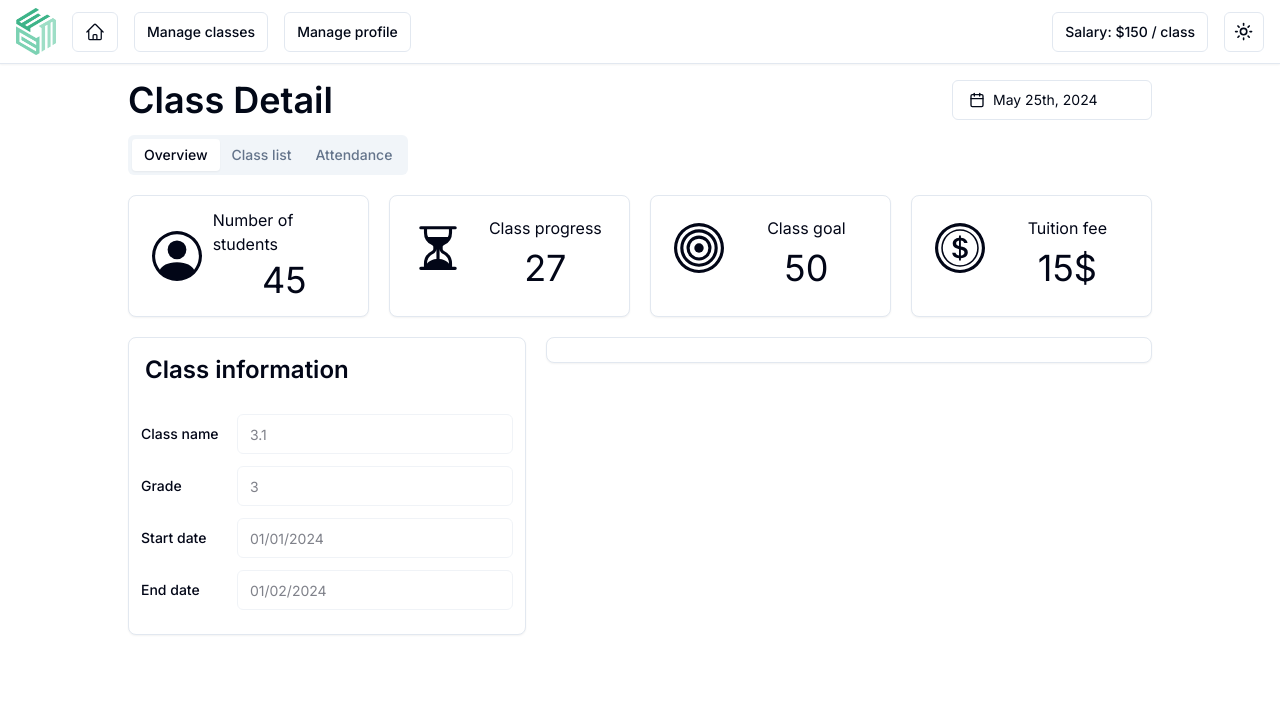
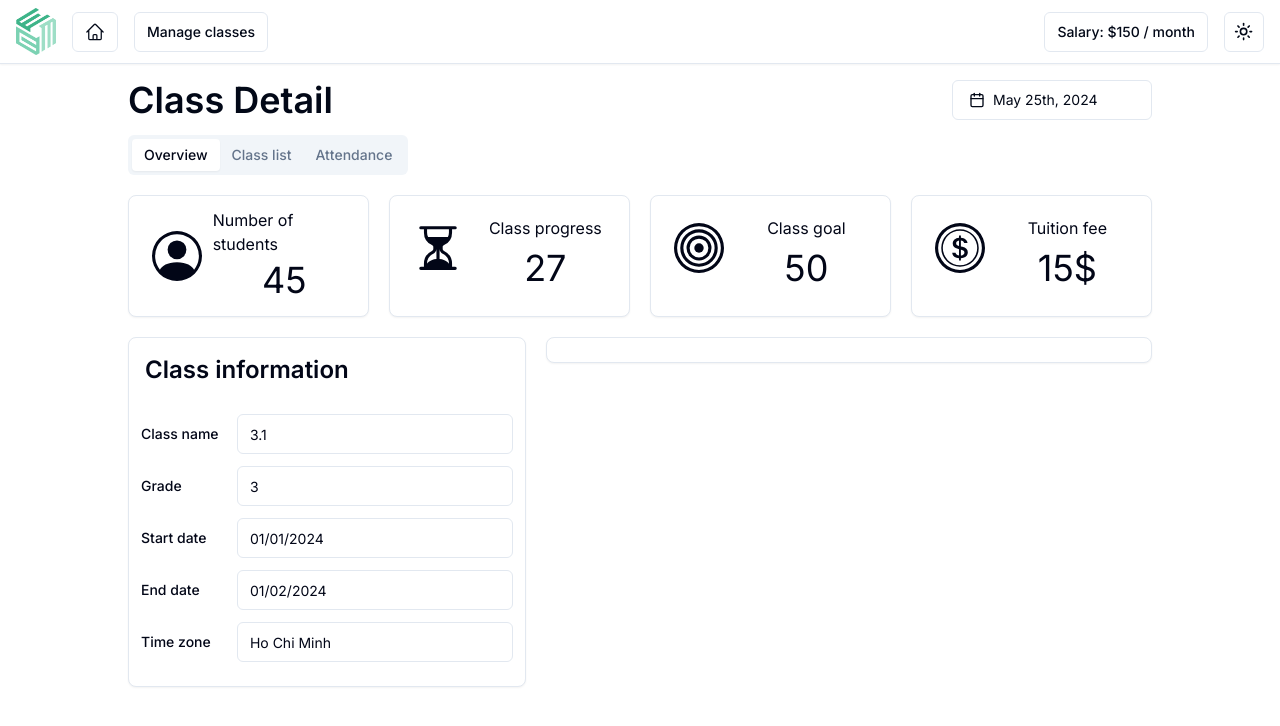
Before and after one commit to dungtl2003/english-central-management, a Next.js app: page /teachers/1/classes/1 in a window 1280 px wide. Shown: the top 726 px of the page. Built offline with nearby package versions, Linux system fonts and the light colour scheme.

Commit message:
chore: clean up code

```diff
--- a/app/(main)/teachers/[teacherId]/_components/teacher-navigation.tsx
+++ b/app/(main)/teachers/[teacherId]/_components/teacher-navigation.tsx
@@ -65,7 +65,7 @@ const TeacherNavigation = (): ReactElement => {
                                 </NavigationMenuLink>
                             </Link>
 
-                            <Link
+                            {/* <Link
                                 className="mr-auto flex gap-x-2"
                                 href="#"
                                 legacyBehavior
@@ -79,7 +79,7 @@ const TeacherNavigation = (): ReactElement => {
                                 >
                                     Manage profile
                                 </NavigationMenuLink>
-                            </Link>
+                            </Link> */}
                         </NavigationMenuItem>
                         <NavigationMenuItem className="ml-auto flex items-center gap-x-4">
                             <Link href="#" legacyBehavior passHref>
@@ -89,7 +89,7 @@ const TeacherNavigation = (): ReactElement => {
                                         " rounded-md border border-slate-200 dark:border-slate-800"
                                     }
                                 >
-                                    {"Salary: $150 / class"}
+                                    {"Salary: $150 / month"}
                                 </NavigationMenuLink>
                             </Link>
                             <ThemeToggle />
--- a/app/(main)/teachers/[teacherId]/classes/[classId]/_components/_classList-components/paying-popup.tsx
+++ b/app/(main)/teachers/[teacherId]/classes/[classId]/_components/_classList-components/paying-popup.tsx
@@ -10,6 +10,7 @@ import ConfirmDialog from "@/components/comfirm-dialog";
 import {Button} from "@/components/ui/button";
 import PayingPopupContent from "./paying-popup-content";
 import {StudentInfo} from "../_attendance-components/student-info";
+import {DialogDescription} from "@radix-ui/react-dialog";
 
 type PayingPopupProps = {
     data: StudentInfo;
@@ -47,8 +48,9 @@ const PayingPopup = ({data}: PayingPopupProps): ReactElement => {
             >
                 <DialogHeader className="justify-center items-center">
                     <DialogTitle className="text-2xl">
-                        {data.fullName + " - " + data.studentCode}
+                        {data.fullName}
                     </DialogTitle>
+                    <DialogDescription>{data.studentCode}</DialogDescription>
                 </DialogHeader>
                 <PayingPopupContent />
                 <div className="flex items-center justify-center">
--- a/app/(main)/teachers/[teacherId]/classes/[classId]/_components/_overview-components/class-basic-information.tsx
+++ b/app/(main)/teachers/[teacherId]/classes/[classId]/_components/_overview-components/class-basic-information.tsx
@@ -20,7 +20,7 @@ const ClassBasicInfomation = (): ReactElement => {
                                 id="className"
                                 value="3.1"
                                 className="col-span-3"
-                                disabled
+                                readOnly
                             />
                         </div>
                         <div className="pb-3 grid grid-cols-4 items-center gap-x-3">
@@ -31,7 +31,7 @@ const ClassBasicInfomation = (): ReactElement => {
                                 id="grade"
                                 value="3"
                                 className="col-span-3"
-                                disabled
+                                readOnly
                             />
                         </div>
                         <div className="pb-3 grid grid-cols-4 items-center gap-x-3">
@@ -42,7 +42,7 @@ const ClassBasicInfomation = (): ReactElement => {
                                 id="startDate"
                                 value="01/01/2024"
                                 className="col-span-3"
-                                disabled
+                                readOnly
                             />
                         </div>
                         <div className="pb-3 grid grid-cols-4 items-center gap-x-3">
@@ -53,7 +53,18 @@ const ClassBasicInfomation = (): ReactElement => {
                                 id="endDate"
                                 value="01/02/2024"
                                 className="col-span-3"
-                                disabled
+                                readOnly
+                            />
+                        </div>
+                        <div className="pb-3 grid grid-cols-4 items-center gap-x-3">
+                            <Label htmlFor="timeZone" className="text-left">
+                                Time zone
+                            </Label>
+                            <Input
+                                id="timeZone"
+                                value="Ho Chi Minh"
+                                className="col-span-3"
+                                readOnly
                             />
                         </div>
                     </CardContent>
```
